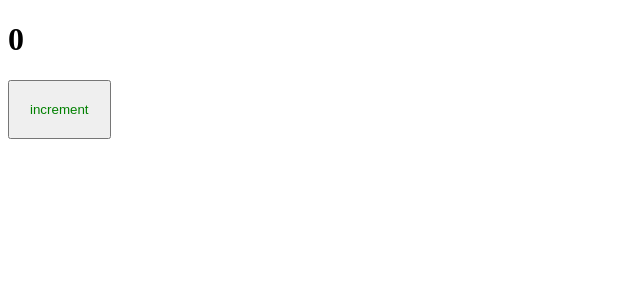
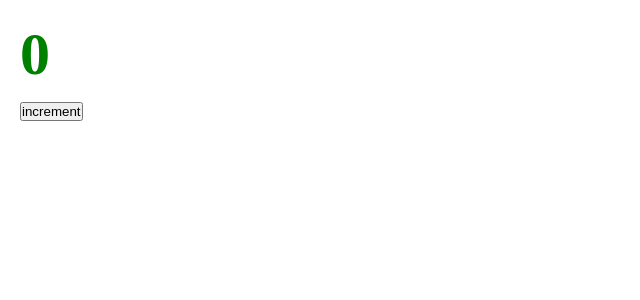
Before and after one commit to volkovVA/ulbi-project, a React app: page / in a window 1280 px wide. Shown: the top 300 px of the page, without its empty margins (0-640 px from the left). Built offline with nearby package versions, Linux system fonts and the light colour scheme.

Commit message:
feat(1-5): add css modules configuration

```diff
--- a/package.json
+++ b/package.json
@@ -19,6 +19,7 @@
     "@types/webpack-dev-server": "^4.7.2",
     "css-loader": "^6.6.0",
     "html-webpack-plugin": "^5.5.0",
+    "mini-css-extract-plugin": "^2.5.3",
     "sass": "^1.49.9",
     "sass-loader": "^12.6.0",
     "style-loader": "^3.3.1",
--- /dev/null
+++ b/src/App.tsx
@@ -0,0 +1,13 @@
+import React from 'react';
+import {Counter} from "./components/Counter";
+import "./index.scss";
+
+const App = () => {
+    return (
+        <div className="app">
+            <Counter />
+        </div>
+    );
+};
+
+export default App;
--- a/src/components/Counter.scss
+++ b/src/components/Counter.module.scss
@@ -1,4 +1,4 @@
-button {
+.btn {
     padding: 20px;
     color: green;
 }
--- a/src/components/Counter.tsx
+++ b/src/components/Counter.tsx
@@ -1,5 +1,5 @@
 import React, { useState } from 'react';
-import './Counter.scss';
+import classes from './Counter.module.scss';
 export const Counter = () => {
     const [count, setCount] = useState(0);
 
@@ -7,7 +7,7 @@
         setCount(count + 1);
     }
     return (
-        <div>
+        <div className={classes.btn}>
             <h1>{count}</h1>
             <button onClick={increment}>increment</button>
         </div>
--- /dev/null
+++ b/src/index.scss
@@ -0,0 +1,9 @@
+* {
+  margin: 0;
+  padding: 0;
+  box-sizing: border-box;
+}
+
+.app {
+  font-size: 30px;
+}
--- a/src/index.tsx
+++ b/src/index.tsx
@@ -1,9 +1,7 @@
 import {render} from 'react-dom';
-import {Counter} from "./components/Counter";
+import App from "./App";
 
 render (
-    <div>
-        <Counter />
-    </div>,
+    <App />,
     document.getElementById('root')
 )
```
Also changed, not shown: src/global.d.ts (added, +10 -0 lines), 6 other files (tests, documents, lock files or other folders).
